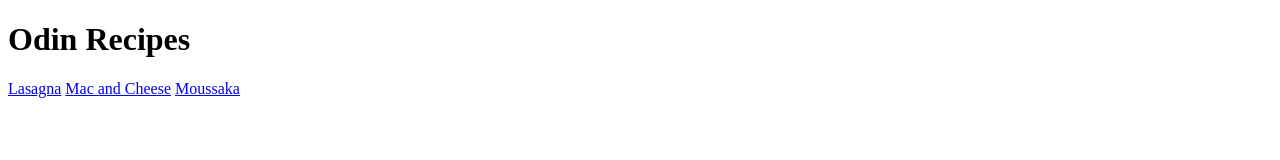
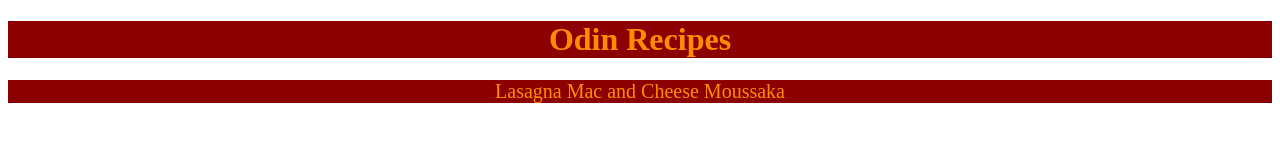
Before and after one commit to Bladorthin1/odin-recipes, a plain HTML site: page index.html in a window 1280 px wide. Drawn offline with Linux system fonts and the light colour scheme.

Commit message:
Add css for mainpage styling

```diff
--- a/index.html
+++ b/index.html
@@ -1,14 +1,20 @@
 <!DOCTYPE html>
 <html lang="en">
+
 <head>
     <meta charset="UTF-8">
     <meta name="viewport" content="width=device-width, initial-scale=1.0">
     <title>Odin Recipes</title>
+    <link rel="stylesheet" href="/styles/styles.css">
 </head>
+
 <body>
-    <h1>Odin Recipes</h1>
-    <a href="recipes/lasagna.html" target="_blank" rel="noopener noreferrer">Lasagna</a>
-    <a href="recipes/mac-n-cheese.html" target="_blank" rel="noopener noreferrer">Mac and Cheese</a>
-    <a href="recipes/moussaka.html" target="_blank" rel="noopener noreferrer">Moussaka</a>
+    <div class="container"><a href="index.html"><h1>Odin Recipes</h1></div></a>
+    <div class="container links">
+        <a href="recipes/lasagna.html" target="_blank" rel="noopener noreferrer">Lasagna</a>
+        <a href="recipes/mac-n-cheese.html" target="_blank" rel="noopener noreferrer">Mac and Cheese</a>
+        <a href="recipes/moussaka.html" target="_blank" rel="noopener noreferrer">Moussaka</a>
+    </div>
 </body>
+
 </html>
--- /dev/null
+++ b/styles/styles.css
@@ -0,0 +1,14 @@
+a {
+    text-decoration: none;
+    color: darkorange;
+}
+
+.container {
+    background-color: darkred;
+    color: darkorange;
+    text-align: center;
+}
+
+.links {
+    font-size: 20px;
+}
```
